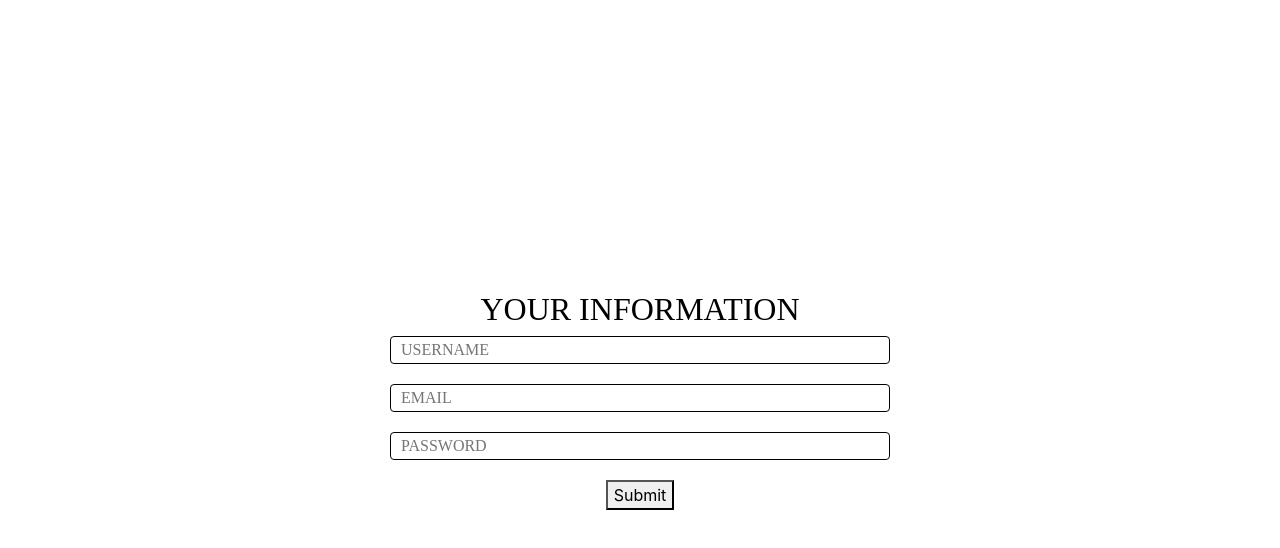
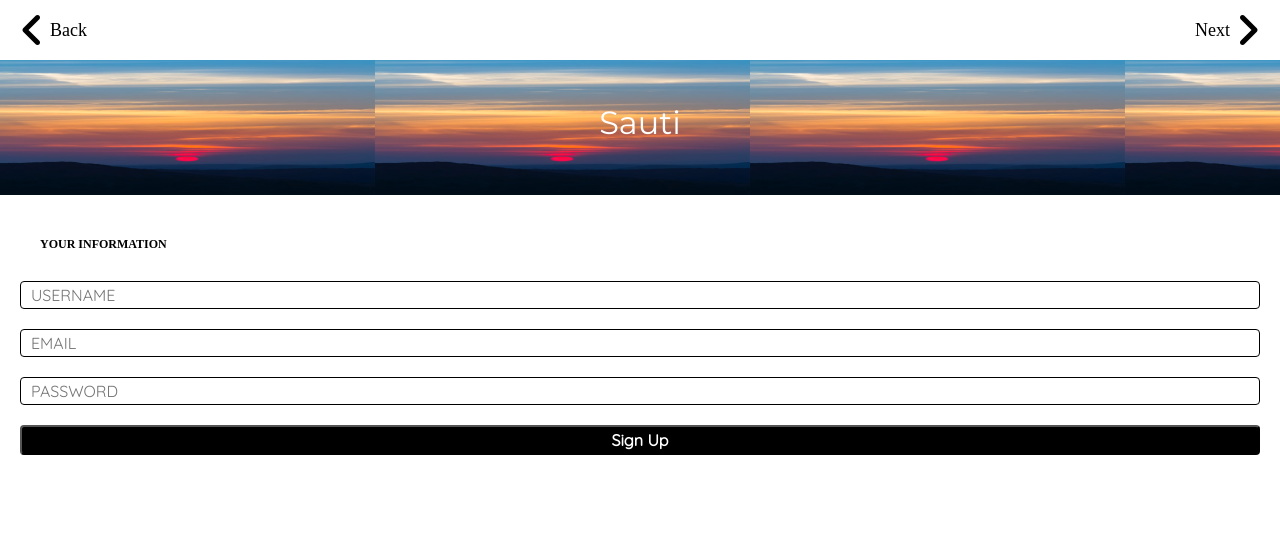
Before and after one commit to raaudain/Frontend, a React (Create React App) app in the folder sauti-africa/: page / in a window 1280 px wide. Shown: the top 548 px of the page. Built offline with nearby package versions, Linux system fonts and the light colour scheme; no server answers.

Commit message:
Completed styling for Sign up page, added fonts and font awesome to index.html

```diff
--- a/package.json
+++ b/package.json
@@ -3,6 +3,7 @@
     "bootstrap": "^4.4.1",
     "react": "^16.12.0",
     "react-dom": "^16.12.0",
-    "reactstrap": "^8.2.0"
+    "reactstrap": "^8.2.0",
+    "styled-components": "^4.4.1"
   }
 }
--- a/sauti-africa/public/index.html
+++ b/sauti-africa/public/index.html
@@ -24,6 +24,15 @@
       work correctly both with client-side routing and a non-root public URL.
       Learn how to configure a non-root public URL by running `npm run build`.
     -->
+    <script src="https://use.fontawesome.com/5a3b67ccb1.js"></script>
+    <!-- Font Awesome Link -->
+
+    <link href="https://fonts.googleapis.com/css?family=Montserrat&display=swap" rel="stylesheet">
+    <link href="https://fonts.googleapis.com/css?family=Quicksand&display=swap" rel="stylesheet">
+
+
+
+
     <title>React App</title>
   </head>
   <body>
--- /dev/null
+++ b/sauti-africa/src/components/NextBackNavigation.js
@@ -0,0 +1,25 @@
+import React from 'react';
+import {NavigationComponent, NextNavigation, BackNavigation} from '../styles/NavigationComponentStyles';
+
+const NextBackNavigation = () => {
+
+
+    const arrowStyles = {
+        fontSize: '40px'
+    }
+    const textPadding = {
+        padding: '0 5px',
+        fontSize: '18px'
+    }
+
+    return (
+        <NavigationComponent>
+            <BackNavigation><i style={arrowStyles} class="fa fa-angle-left"></i> <div style={textPadding}>Back</div></BackNavigation>
+            <NextNavigation><div style={textPadding}>Next</div> <i  style={arrowStyles} class="fa fa-angle-right"></i></NextNavigation>
+        </NavigationComponent>
+    )
+}
+
+
+
+export default NextBackNavigation;
--- a/sauti-africa/src/components/SignUpForm.js
+++ b/sauti-africa/src/components/SignUpForm.js
@@ -2,7 +2,11 @@ import React , { useState, useEffect } from 'react';
 import { withFormik, Form, Field } from 'formik';
 import axios from 'axios';
 // import { Button, Label, Input, FormGroup } from 'reactstrap';
+import NextBackNavigation from './NextBackNavigation';
+import SignUpFormImage from '../assets/sign-up-picture.png'
 
+
+const img = `url('${SignUpFormImage}')`;
 
 
 const SignUpForm = () => {
@@ -21,56 +25,91 @@ useEffect(() => {
 },[]);
 
 const inputStyle = {
-    width: '500px',
+
     marginBottom: '20px',
     fontFamily: 'Quicksand',
     border: '1px solid #000000',
     borderRadius: '4px',
     paddingLeft: '10px',
-    fontSize: '1rem'
+    fontSize: '1rem',
+    width: '100%'
 }
 
 const labelStyle = {
     fontFamily: 'Raleway',
-    color: '#000000'
+    color: '#000000',
+    textAlign: 'left',
+    padding: '20px',
+    fontWeight: '600',
+    fontSize: '12px',
+    lineHeight: '18px'
 }
 
 const containerStyle = {
     display: 'flex',
     flexFlow: 'row wrap',
-    justifyContent: 'center'
+    justifyContent: 'center',
+    width: '100%'
 }
 
 const formStyle = {
     display: 'flex',
     flexDirection: 'column',
+    alignItems: 'left',
+    justifyContent: 'center',
+    // minHeight: '50vh',
+    width: '100%',
+    margin: '20px'
+}
+
+const imgContainer = {
+    backgroundImage: img,
+    height: '135px',
+    display: 'flex',
+    justifyContent: 'center',
     alignItems: 'center',
-    alignItems: 'center',
-  justifyContent: 'center',
-  minHeight: '100vh',
+    color: 'white',
+    fontFamily: 'Montserrat',
+fontStyle: 'normal',
+fontWeight: 'normal',
+fontSize: '48px',
+lineHeight: '59px'
+}
+
+const buttonStyle = {
+    background: '#000000',
+    borderRadius: '4px',
+    color: 'white',
+    fontFamily: 'Quicksand',
+    fontStyle: 'normal',
+    fontWeight: 'bold'
 
 }
 
 
+
     return (
+
+        <div >
+            <NextBackNavigation />
+            <div style={imgContainer} className='imageContainer'>
+                <h2>Sauti</h2>
+            </div>
             <div style={containerStyle} className='sign-up-container'>
 
-
-
-
                 <Form style={formStyle}>
-
 
                         <h2 style={labelStyle}>YOUR INFORMATION</h2>
                         <Field style={inputStyle} type="text" name="username"  placeholder="USERNAME" />
                         <Field style={inputStyle} type="email" name="email"  placeholder="EMAIL" />
                         <Field style={inputStyle} type="password" name="password" placeholder="PASSWORD" />
 
-                <button type='submit'>Submit</button>
+                    <button style={buttonStyle} type='submit'>Sign Up</button>
 
                 </Form>
             </div>
 
+        </div>
 
     )
 }
--- /dev/null
+++ b/sauti-africa/src/styles/NavigationComponentStyles.js
@@ -0,0 +1,27 @@
+import React from 'react';
+import styled from 'styled-components';
+
+export const NavigationComponent = styled.div`
+    display: flex;
+    justify-content: space-between;
+    padding: 10px 20px;
+    width: 100%;
+`;
+
+export const BackNavigation = styled.div`
+    font-family: Raleway;
+    font-style: normal;
+    font-weight: 500;
+    color: #000000;
+    display: flex;
+    align-items: center;
+
+`;
+export const NextNavigation = styled.div`
+    font-family: Raleway;
+    font-style: normal;
+    font-weight: 500;
+    color: #000000;
+    display: flex;
+    align-items: center;
+`;
```
Also changed, not shown: 2 other files (tests, documents, lock files or other folders). Lines whose indentation alone changed are shown as unchanged.
